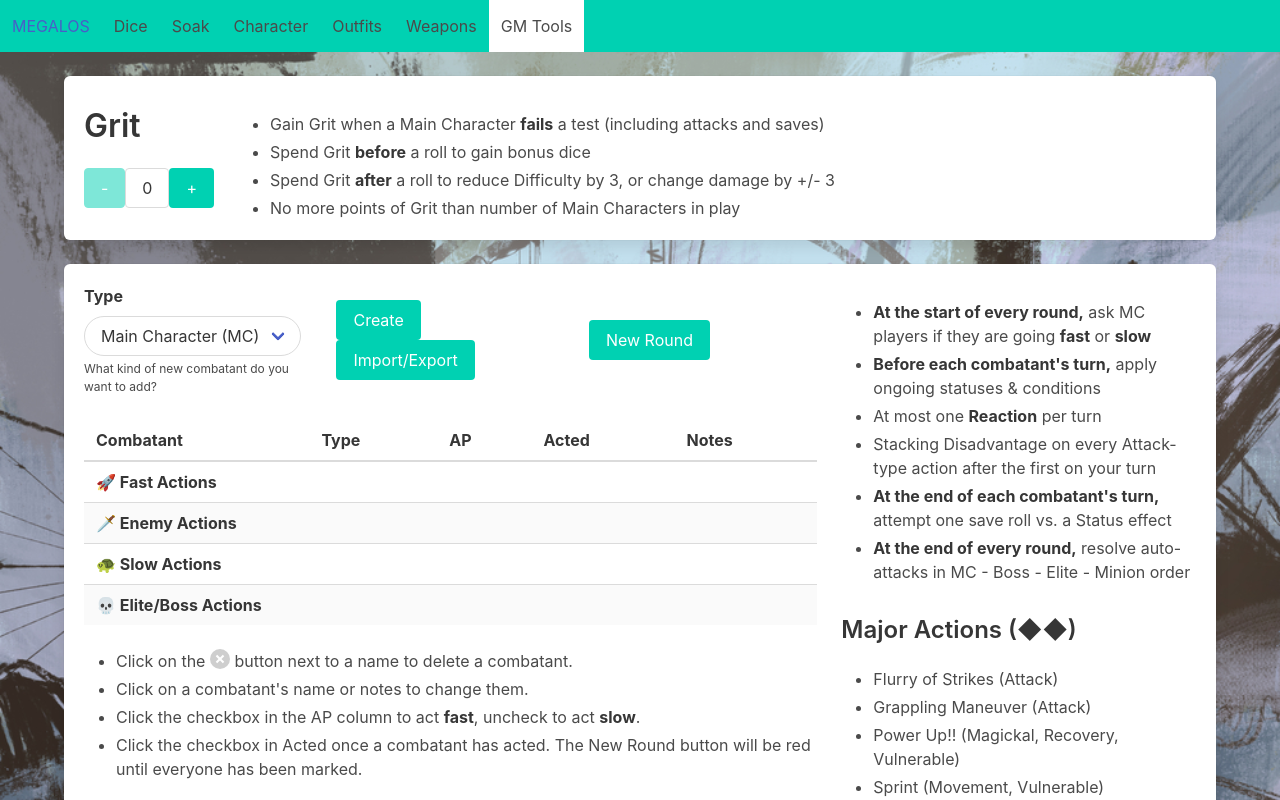
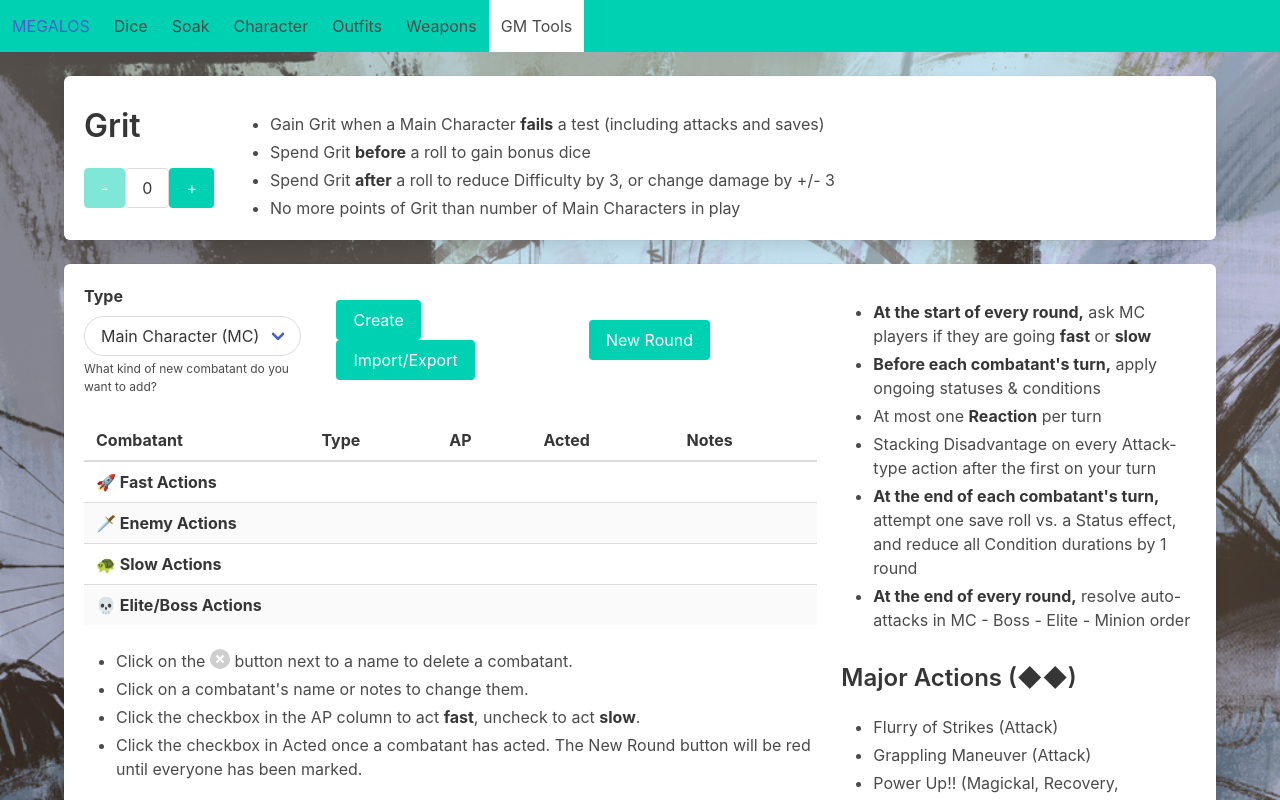
Before and after one commit to astralfrontier/megalos, a React (Vite) app: page /gm in a window 1280 px wide. Shown: the top 800 px of the page. Built offline with nearby package versions, Linux system fonts and the light colour scheme; the HTML template or start-up script is replaced by a standard one.

Commit message:
Reminder to count down conditions

```diff
--- a/src/GmPage.tsx
+++ b/src/GmPage.tsx
@@ -397,7 +397,7 @@ function GmPage() {
                 </li>
                 <li>
                   <strong>At the end of each combatant's turn,</strong> attempt
-                  one save roll vs. a Status effect
+                  one save roll vs. a Status effect, and reduce all Condition durations by 1 round
                 </li>
                 <li>
                   <strong>At the end of every round,</strong> resolve
```
